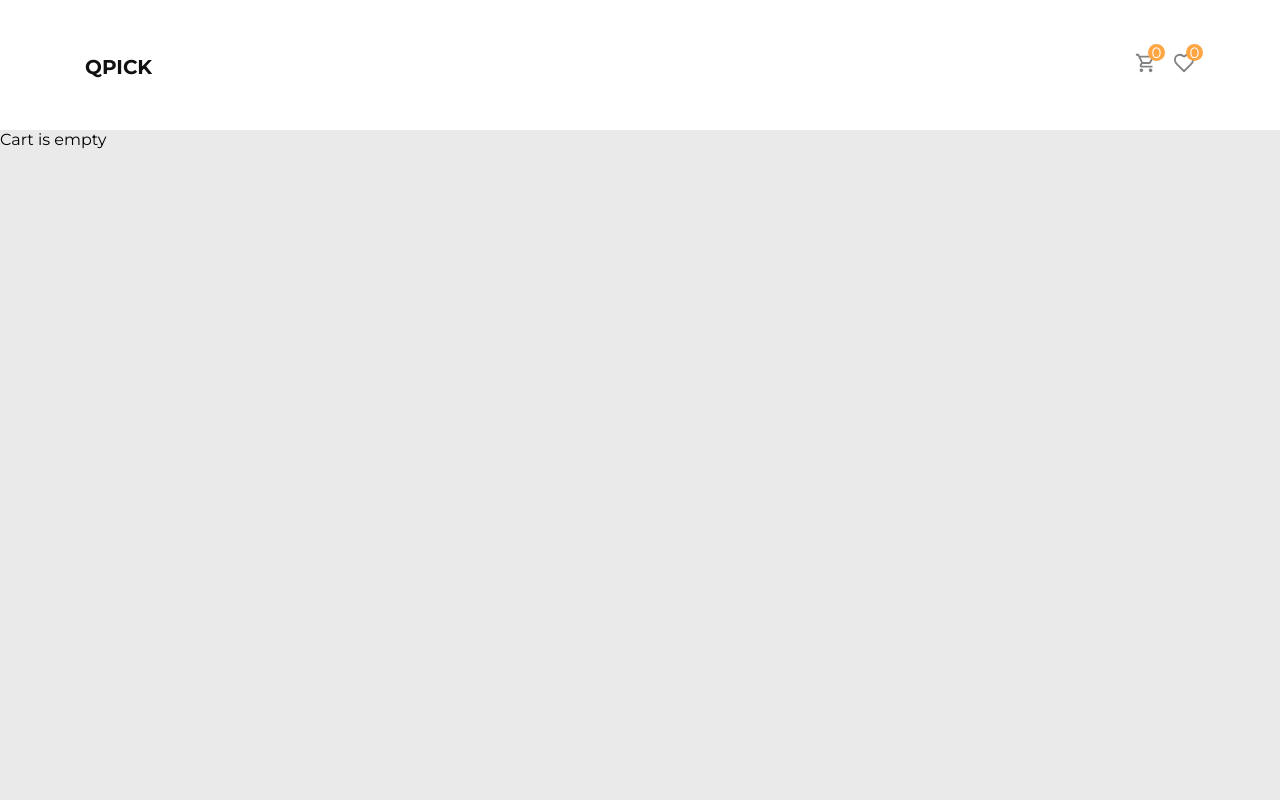
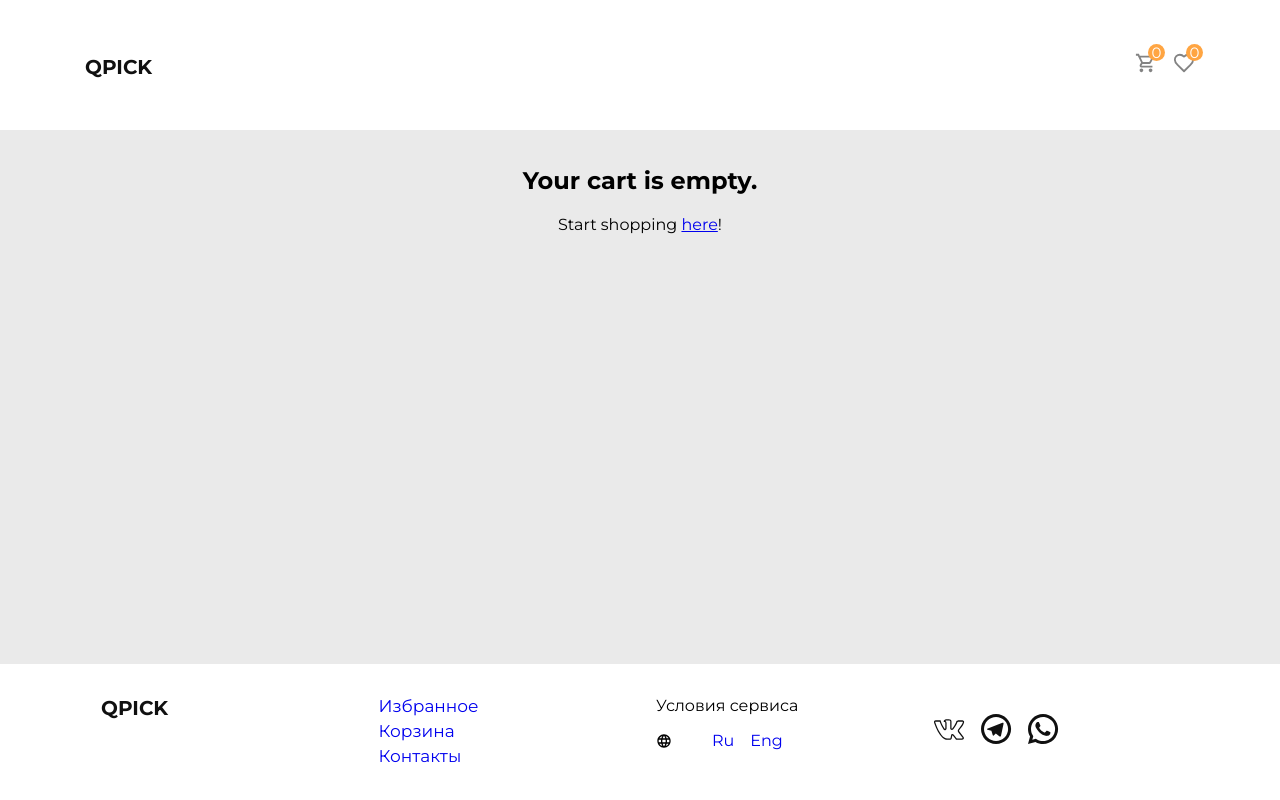
Before and after one commit to Yustes88/test-neo, a React (Create React App) app: page /cart in a window 1280 px wide. Shown: the top 800 px of the page. Built offline with nearby package versions, Linux system fonts and the light colour scheme; a web font is replaced by a local one.

Commit message:
feat:added parked pages

```diff
--- a/src/components/cart-list/CartList.tsx
+++ b/src/components/cart-list/CartList.tsx
@@ -1,28 +1,42 @@
-import "../../App.css";
-import "./styles.css";
-import { useCartContext } from "../../providers/CartProvider";
-import CartProdcut from "../cart-product/CartProduct";
-import TotalPriceCart from "../totalPriceCart/TotalPriceCart";
+import '../../App.css'
+import './styles.css'
+import {useCartContext} from '../../providers/CartProvider'
+import CartProdcut from '../cart-product/CartProduct'
+import TotalPriceCart from '../totalPriceCart/TotalPriceCart'
+import {Link} from 'react-router-dom'
 
 const CartList = () => {
-  const { cartItems } = useCartContext();
+  const {cartItems} = useCartContext()
 
   if (!cartItems || cartItems.length === 0) {
-    return <div className="empty-cart">Cart is empty</div>;
+    return (
+      <>
+        <div className="empty-cart">
+          <h2>Your cart is empty.</h2>
+          <p className="empty-cart-description">
+            Start shopping{' '}
+            <span>
+              <Link to="/"> here</Link>
+            </span>
+            !
+          </p>
+        </div>
+      </>
+    )
   }
 
   return (
     <div className="container">
       <div className="cart-container">
         <div className="cart-list">
-          {cartItems.map((cartItem) => (
+          {cartItems.map(cartItem => (
             <CartProdcut item={cartItem} key={cartItem.id} />
           ))}
         </div>
         <TotalPriceCart />
       </div>
     </div>
-  );
-};
+  )
+}
 
-export default CartList;
+export default CartList
--- a/src/components/cart-list/styles.css
+++ b/src/components/cart-list/styles.css
@@ -2,6 +2,7 @@
   display: flex;
   justify-content: space-between;
   gap: 1rem;
+  min-height: 59vh;
 }
 
 .cart-list {
@@ -11,7 +12,9 @@
 }
 
 .empty-cart {
-  height: 100vh;
+  min-height: calc(100vh - 130px - 136px - 2rem);
+  text-align: center;
+  padding: 1rem;
 }
 
 @media only screen and (max-width: 750px) {
--- a/src/components/layout.tsx/styles.css
+++ b/src/components/layout.tsx/styles.css
@@ -1,3 +1,4 @@
 .layout {
   background-color: #eaeaea;
+  min-height: 100%;
 }
--- /dev/null
+++ b/src/components/parked/Parked.tsx
@@ -0,0 +1,12 @@
+import {type FC} from 'react'
+import './styles.css'
+
+type ParkedProps = {
+  title: string
+}
+
+const Parked: FC<ParkedProps> = ({title}) => {
+  return <div className="parked-container">This is a {title} page</div>
+}
+
+export default Parked
--- /dev/null
+++ b/src/components/parked/styles.css
@@ -0,0 +1,5 @@
+.parked-container {
+  text-align: center;
+  min-height: calc(100vh - 130px - 136px - 2rem);
+  padding: 1rem;
+}
--- a/src/components/totalPriceCart/styles.css
+++ b/src/components/totalPriceCart/styles.css
@@ -1,6 +1,7 @@
 .total-container {
   max-width: 350px;
   width: 100%;
+  max-height: 169px;
   height: 100%;
   background-color: #ffffff;
   border-radius: 30px;
--- a/src/data/data.tsx
+++ b/src/data/data.tsx
@@ -1,144 +1,145 @@
-import { LuHeart } from "react-icons/lu";
-import { MdOutlineShoppingCart } from "react-icons/md";
-import { v4 as uuidv4 } from "uuid";
+import {LuHeart} from 'react-icons/lu'
+import {MdOutlineShoppingCart} from 'react-icons/md'
+import {v4 as uuidv4} from 'uuid'
 import {
   type Route,
   type FooterLink,
   type Product,
   type SocialLink,
   type Language,
-} from "../types/types";
-import ProductsList from "../components/products-list/ProductsList";
-import CartList from "../components/cart-list/CartList";
+} from '../types/types'
+import ProductsList from '../components/products-list/ProductsList'
+import CartList from '../components/cart-list/CartList'
+import Parked from '../components/parked/Parked'
 
 export const footerLinks: FooterLink[] = [
   {
     id: uuidv4(),
-    title: "Избранное",
-    url: "/",
+    title: 'Избранное',
+    url: '/favourites',
   },
   {
     id: uuidv4(),
-    title: "Корзина",
-    url: "/",
+    title: 'Корзина',
+    url: '/cart',
   },
   {
     id: uuidv4(),
-    title: "Контакты",
-    url: "/",
+    title: 'Контакты',
+    url: '/contacts',
   },
-];
+]
 
 export const headphones: Product[] = [
   {
     id: uuidv4(),
-    title: "Apple BYZ S852I",
+    title: 'Apple BYZ S852I',
     newPrice: 2927,
     oldPrice: 3629,
     rate: 4.7,
-    src: "/products/product-1.png",
+    src: '/products/product-1.png',
   },
   {
     id: uuidv4(),
-    title: "Apple EarPods",
+    title: 'Apple EarPods',
     newPrice: 2327,
     rate: 4.5,
-    src: "/products/product-2.png",
+    src: '/products/product-2.png',
   },
   {
     id: uuidv4(),
-    title: "Apple EarPods",
+    title: 'Apple EarPods',
     newPrice: 2327,
     rate: 4.5,
-    src: "/products/product-3.png",
+    src: '/products/product-3.png',
   },
   {
     id: uuidv4(),
-    title: "Apple EarPods",
+    title: 'Apple EarPods',
     newPrice: 2327,
     rate: 4.5,
-    src: "/products/product-1.png",
+    src: '/products/product-1.png',
   },
   {
     id: uuidv4(),
-    title: "Apple BYZ S852I",
+    title: 'Apple BYZ S852I',
     newPrice: 2927,
     oldPrice: 3629,
     rate: 4.7,
-    src: "/products/product-2.png",
+    src: '/products/product-2.png',
   },
   {
     id: uuidv4(),
-    title: "Apple EarPods",
+    title: 'Apple EarPods',
     newPrice: 2327,
     rate: 4.5,
-    src: "/products/product-3.png",
+    src: '/products/product-3.png',
   },
-];
+]
 
 export const wirelessHeadphones: Product[] = [
   {
     id: uuidv4(),
-    title: "Apple AirPodsI",
+    title: 'Apple AirPodsI',
     newPrice: 9257,
     rate: 4.7,
-    src: "/products/wireless-1.png",
+    src: '/products/wireless-1.png',
   },
   {
     id: uuidv4(),
-    title: "GERLAX GH-04",
+    title: 'GERLAX GH-04',
     newPrice: 6527,
     rate: 4.5,
-    src: "/products/wireless-2.png",
+    src: '/products/wireless-2.png',
   },
   {
     id: uuidv4(),
-    title: "BOROFONE BO4",
+    title: 'BOROFONE BO4',
     newPrice: 7527,
     rate: 4.5,
-    src: "/products/wireless-3.png",
+    src: '/products/wireless-3.png',
   },
-];
+]
 
 export const icons = [
   {
     id: uuidv4(),
-    src: "/cart",
-    key: "cart",
+    src: '/cart',
+    key: 'cart',
     icon: <MdOutlineShoppingCart color="#838383" size={22} />,
     total: 0,
   },
   {
     id: uuidv4(),
-    src: "/",
-    key: "favourites",
+    src: '/favourites',
+    key: 'favourites',
     icon: <LuHeart color="#838383" size={22} />,
     total: 0,
   },
-];
+]
 
 export const languages: Language[] = [
   {
     id: uuidv4(),
-    title: "Ru",
-    url: "/",
+    title: 'Ru',
+    url: '/',
   },
   {
     id: uuidv4(),
-    title: "Eng",
-    url: "/eng",
+    title: 'Eng',
+    url: '/eng',
   },
-];
+]
 
 export const routes: Route[] = [
   {
     id: uuidv4(),
-    path: "/",
+    path: '/',
     component: (
       <>
-        <ProductsList title={"Наушники"} products={headphones} />
+        <ProductsList title={'Наушники'} products={headphones} />
         <ProductsList
-          title={"Беспроводные наушники"}
+          title={'Беспроводные наушники'}
           products={wirelessHeadphones}
         />
       </>
@@ -146,38 +147,48 @@ export const routes: Route[] = [
   },
   {
     id: uuidv4(),
-    path: "/cart",
+    path: '/cart',
     component: <CartList />,
   },
   {
     id: uuidv4(),
-    path: "/eng",
+    path: '/eng',
     component: (
       <>
-        <ProductsList title={"Headphones"} products={headphones} />
+        <ProductsList title={'Headphones'} products={headphones} />
         <ProductsList
-          title={"Wireless headphones"}
+          title={'Wireless headphones'}
           products={wirelessHeadphones}
         />
       </>
     ),
   },
-];
+  {
+    id: uuidv4(),
+    path: '/favourites',
+    component: <Parked title={'favourites'} />,
+  },
+  {
+    id: uuidv4(),
+    path: '/contacts',
+    component: <Parked title={'contacts'} />,
+  },
+]
 
 export const socialMediaLinks: SocialLink[] = [
   {
     id: uuidv4(),
-    url: "https://vk.com",
-    icon: "/socials/Vk.svg",
+    url: 'https://vk.com',
+    icon: '/socials/Vk.svg',
   },
   {
     id: uuidv4(),
-    url: "https://telegram.org/",
-    icon: "/socials/Telegram.svg",
+    url: 'https://telegram.org/',
+    icon: '/socials/Telegram.svg',
   },
   {
     id: uuidv4(),
-    url: "https://web.whatsapp.com/",
-    icon: "/socials/Whatsapp.svg",
+    url: 'https://web.whatsapp.com/',
+    icon: '/socials/Whatsapp.svg',
   },
-];
+]
```
Also changed, not shown: src/components/nav/Nav.tsx (+16 -17 lines).
